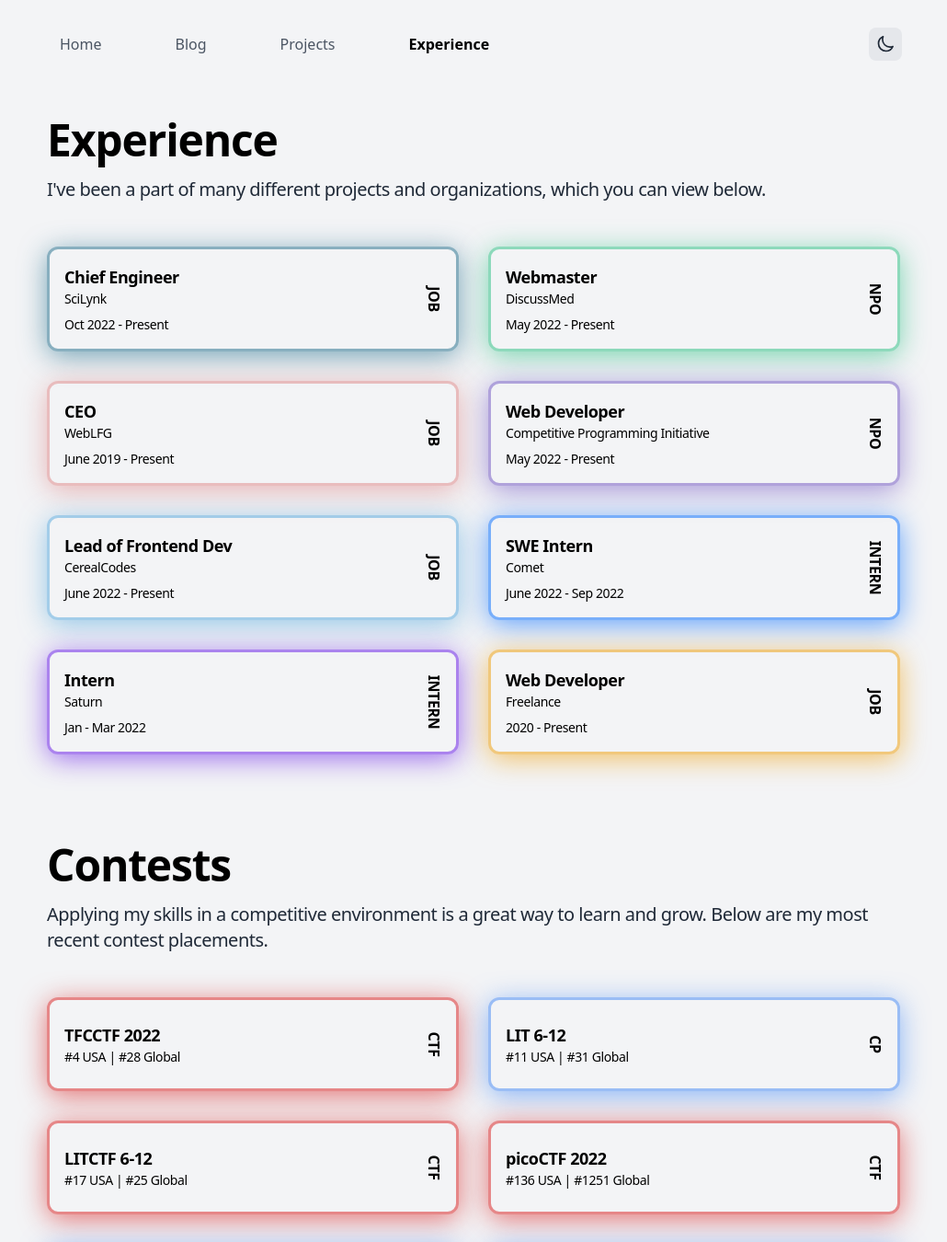
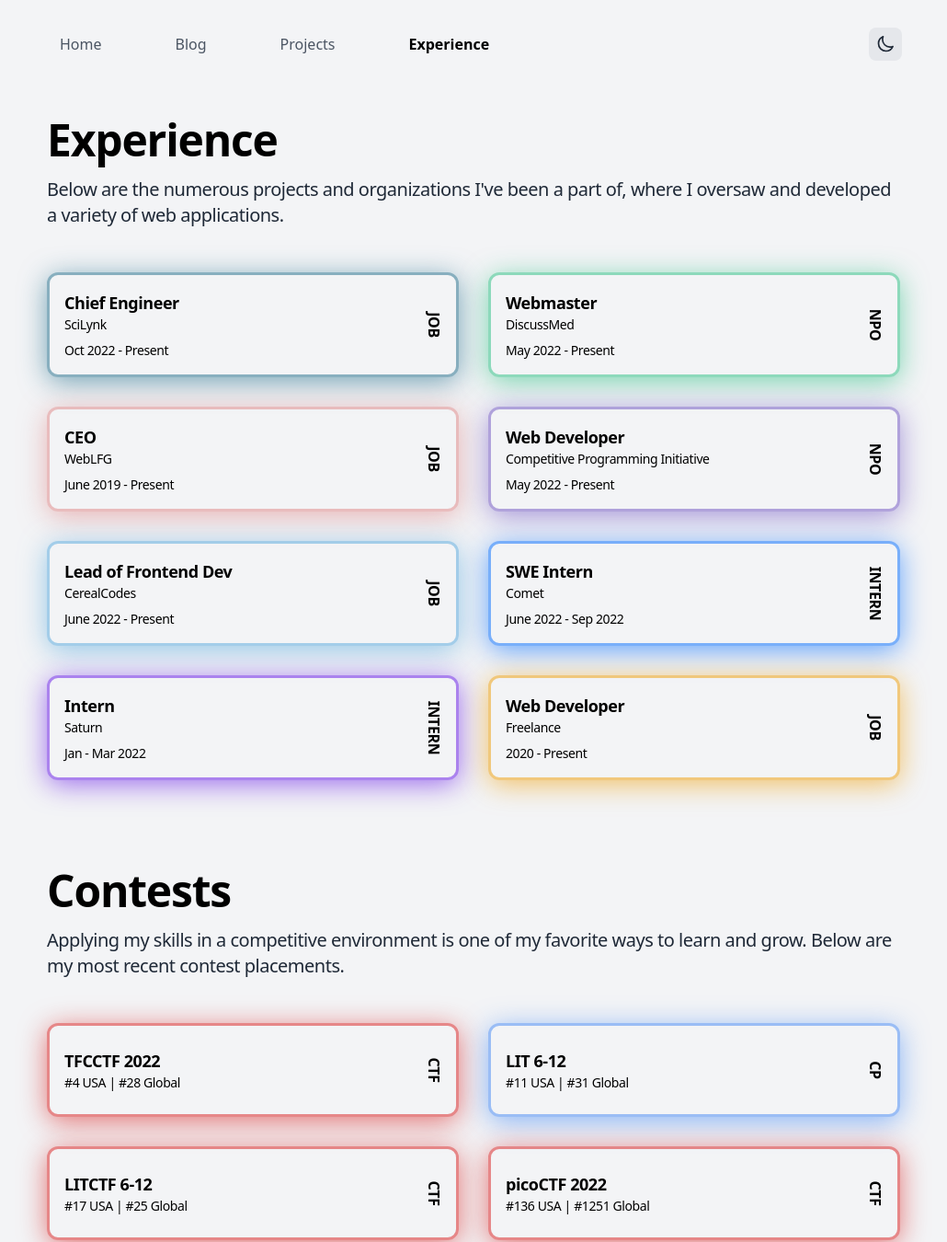
Before and after one commit to zhao-stanley/szhao.dev, a Next.js app: page /experience in a window 1280 px wide. Shown: the top 1350 px of the page at 92% size, without its empty margins (125-1155 px from the left). Built offline with nearby package versions, Linux system fonts and the light colour scheme; a web font is replaced by a local one.

Commit message:
More concise + removed unnecessary nesting

```diff
--- a/src/components/home/FavoriteProjects.js
+++ b/src/components/home/FavoriteProjects.js
@@ -19,8 +19,7 @@
 };
 
 export default function FavoriteProjects({ children }) {
-  const sorted = projects.sort((a, b) => b.year - a.year);
-  const sortedProjects = sorted.slice(0, 4);
+  const sortedProjects = projects.slice(0, 4).sort((a, b) => b.year - a.year);
   return (
     <>
       <section className="w-full h-full flex flex-col gap-y-6 pt-4 pb-16 md:max-w-2xl lg:max-w-4xl">
--- a/src/pages/experience.js
+++ b/src/pages/experience.js
@@ -14,8 +14,8 @@
               Experience
             </h1>
             <p className="text-gray-800 dark:text-gray-200 text-base md:text-xl font-medium tracking-tight">
-              I've been a part of many different projects and organizations,
-              which you can view below.
+              Below are the numerous projects and organizations I've been a part
+              of, where I oversaw and developed a variety of web applications.
             </p>
           </div>
           <Work />
@@ -26,8 +26,9 @@
               Contests
             </h1>
             <p className="text-gray-800 dark:text-gray-200 text-base md:text-xl font-medium tracking-tight">
-              Applying my skills in a competitive environment is a great way to
-              learn and grow. Below are my most recent contest placements.
+              Applying my skills in a competitive environment is one of my
+              favorite ways to learn and grow. Below are my most recent contest
+              placements.
             </p>
           </div>
           <Contests />
--- a/src/pages/projects/index.js
+++ b/src/pages/projects.js
@@ -1,9 +1,9 @@
 import Link from "next/link";
-import SEO from "../../components/global/SEO";
-import Projects from "../../components/home/Projects";
-import siteMetadata from "../../data/siteMetadata";
+import SEO from "../components/global/SEO";
+import Projects from "../components/home/Projects";
+import siteMetadata from "../data/siteMetadata";
 import { useRouter } from "next/router";
-import properCase from "../../utils";
+import properCase from "../utils";
 
 export default function ProjectsPage() {
   const router = useRouter();
@@ -27,9 +27,9 @@
               ) : null}
             </h1>
             <p className="text-gray-800 dark:text-gray-200 text-base md:text-xl font-medium tracking-tight">
-              I love putting my skills to work by developing meaningful and
-              beautiful projects. Below are some of my most recent projects,
-              which you can also find on{" "}
+              I love putting my skills to work by developing beautiful and
+              meaningful projects. Below are all of my projects which you can
+              also find on{" "}
               <Link
                 href={`https://github.com/zhao-stanley`}
                 target="_blank"
```
